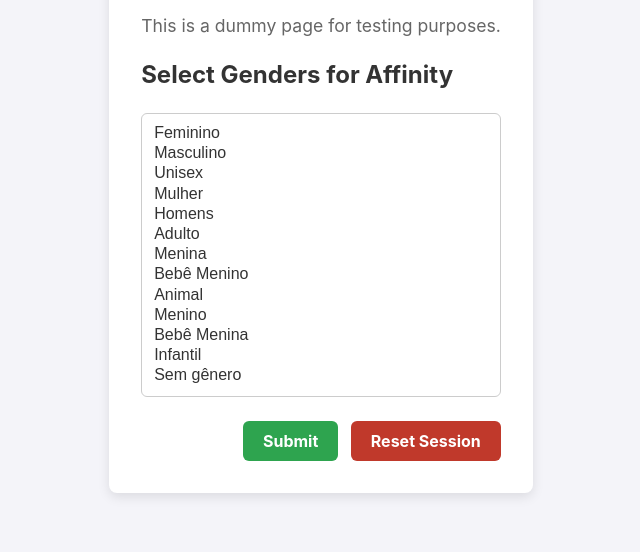
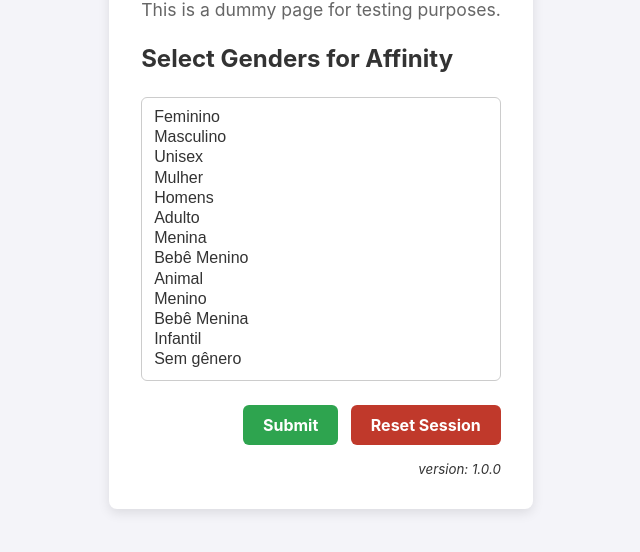
Before and after one commit to tiagoturra-dy/dummy, a plain HTML site: page index.html in a window 1280 px wide. Shown: the part 210-762 px from the top of the page, without its empty margins (319-959 px from the left). Drawn offline with Linux system fonts and the light colour scheme.

Commit message:
adding version

```diff
--- a/index.html
+++ b/index.html
@@ -3,7 +3,11 @@
 <head>
   <meta charset="UTF-8">
   <meta name="viewport" content="width=device-width, initial-scale=1.0">
-  <title>Test Site</title>
+  <title>DY Test Site</title>
+
+  <script>
+    window.dyTestSiteVersion = "1.0.0"
+  </script>
 
   <link rel="preconnect" href="//cdn.dynamicyield.com">
   <link rel="preconnect" href="//st.dynamicyield.com">
@@ -92,6 +96,12 @@
     .buttons {
       text-align: right;
     }
+    small {
+      font-style: italic;
+      display: block;
+      margin-top: 1rem;
+      text-align: right;
+    }
   </style>
 </head>
 <body>
@@ -120,6 +130,7 @@
       <a href="#" class="btn" onclick="submitGender(); return false;">Submit</a>
       <a href="#" class="btn btn-reset" onclick="resetSession(); return false;">Reset Session</a>
     </div>
+    <small>version: 1.0.0</small>
   </div>
 
   <script>
```
